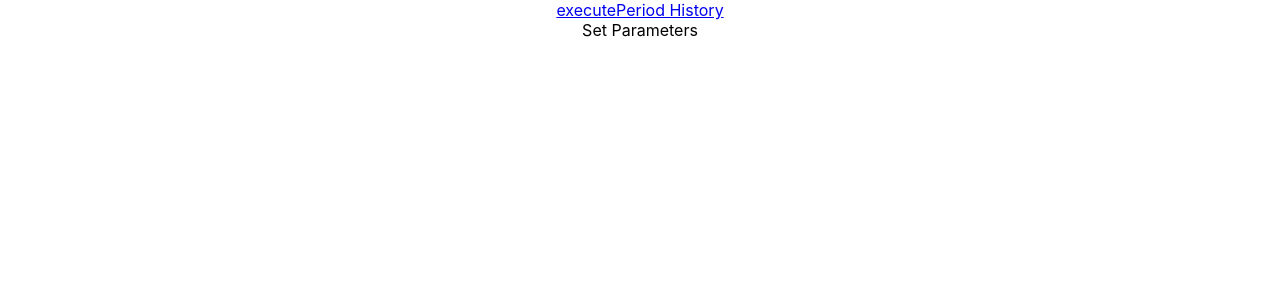
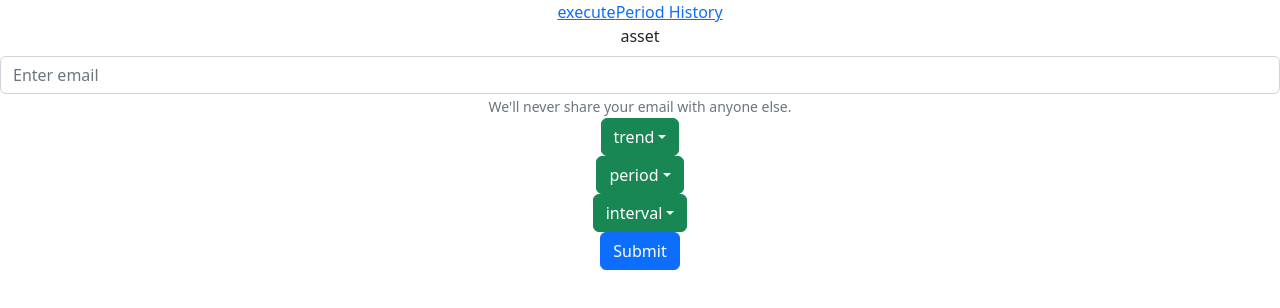
Before and after one commit to MarcusOngKianSiong/Automated-trading-app, a React (Create React App) app: page / in a window 1280 px wide. Shown: the top 308 px of the page. Built offline with nearby package versions, Linux system fonts and the light colour scheme.

Commit message:
created the trade parameter page for the automated trading app

```diff
--- a/package.json
+++ b/package.json
@@ -6,7 +6,9 @@
     "@testing-library/jest-dom": "^5.16.5",
     "@testing-library/react": "^13.4.0",
     "@testing-library/user-event": "^13.5.0",
+    "bootstrap": "^5.2.3",
     "react": "^18.2.0",
+    "react-bootstrap": "^2.7.2",
     "react-dom": "^18.2.0",
     "react-router-dom": "^6.9.0",
     "react-scripts": "5.0.1",
--- a/src/pages/execute/execute.jsx
+++ b/src/pages/execute/execute.jsx
@@ -1,7 +1,7 @@
 export default function Execute(){
     return(
         <div>
-            Execute
+            execute
         </div>
     )
 }
--- /dev/null
+++ b/src/pages/setParameters/button.jsx
@@ -0,0 +1,10 @@
+import 'bootstrap/dist/css/bootstrap.min.css';
+import Button from 'react-bootstrap/Button';
+
+export default function AButton(prop){
+    return(
+        <div>
+            <Button onClick={()=>{prop.handleClick()}}>{prop.name}</Button>
+        </div>
+    )
+}
--- /dev/null
+++ b/src/pages/setParameters/dropdowns.jsx
@@ -0,0 +1,30 @@
+import 'bootstrap/dist/css/bootstrap.min.css';
+import Dropdown from 'react-bootstrap/Dropdown';
+
+export default function Dropdowns(prop){
+
+
+
+    const populate = () => {
+        const selection = []
+        prop.values.forEach(parameter=>{
+            selection.push(<Dropdown.Item href="#/action-1" eventKey={parameter}>{parameter}</Dropdown.Item>)
+        })
+        return selection
+    }
+
+    return(
+        <div>
+            <Dropdown onSelect={(e)=>{prop.changeParameterValue(prop.parameterName,e)}}>
+                <Dropdown.Toggle variant="success" id="dropdown-basic" >
+                    {prop.parameterName}
+                </Dropdown.Toggle>
+
+                <Dropdown.Menu>
+                    {populate()}
+                </Dropdown.Menu>
+            </Dropdown>
+        </div>
+    )
+
+}
--- a/src/pages/setParameters/setParameters.jsx
+++ b/src/pages/setParameters/setParameters.jsx
@@ -1,7 +1,39 @@
+import 'bootstrap/dist/css/bootstrap.min.css';
+import Button from './button';              // properties required: handleClick, name
+import TextBox from './textbox';            // properties required: parameterName, changeParameterValue
+import Dropdowns from './dropdowns';        // properties required: parameterName, changeParameterValue
+import Form from 'react-bootstrap/Form';
+import { useState } from 'react';
+const parameters = ['asset','trend','period','interval']
+
 export default function SetParameters(){
+
+    const [tradeParameters, setTradeParameters] = useState({
+            asset: '',
+            trend: '',
+            period: '',
+            interval: '',
+    })
+
+    const setValue = (parameter, value) => {
+            const EditedTradeParameter = {...tradeParameters};
+            EditedTradeParameter[parameter] = value
+            setTradeParameters(EditedTradeParameter);
+    }
+
+    const handleClick = () => {
+        console.log("CHecking submit button: ", tradeParameters);
+    }
+
     return(
-        <div>
-            Set Parameters
-        </div>
+        <Form>
+            <TextBox parameterName={'asset'} changeParameterValue={setValue}/>
+            <Dropdowns parameterName={'trend'} values={['long','short']} changeParameterValue={setValue}/>
+            <Dropdowns parameterName={'period'} values={[10,20,30]} changeParameterValue={setValue}/>
+            <Dropdowns parameterName={'interval'} values={[1,2,3]} changeParameterValue={setValue}/>
+            <Button handleClick={handleClick} name={'Submit'}/>
+        </Form>
+
+
     )
 }
--- /dev/null
+++ b/src/pages/setParameters/textbox.jsx
@@ -0,0 +1,16 @@
+import 'bootstrap/dist/css/bootstrap.min.css';
+import { Form } from 'react-bootstrap';
+
+export default function TextBox(prop){
+    return(
+
+                <Form.Group controlId="formBasicEmail">
+                    <Form.Label>{prop.parameterName}</Form.Label>
+                    <Form.Control type="email" placeholder="Enter email" onChange={(e)=>{prop.changeParameterValue(prop.parameterName,e.target.value)}}/>
+                    <Form.Text className="text-muted">
+                    We'll never share your email with anyone else.
+                    </Form.Text>
+                </Form.Group>
+
+    )
+}
```
Also changed, not shown: 1 other file (tests, documents, lock files or other folders).
